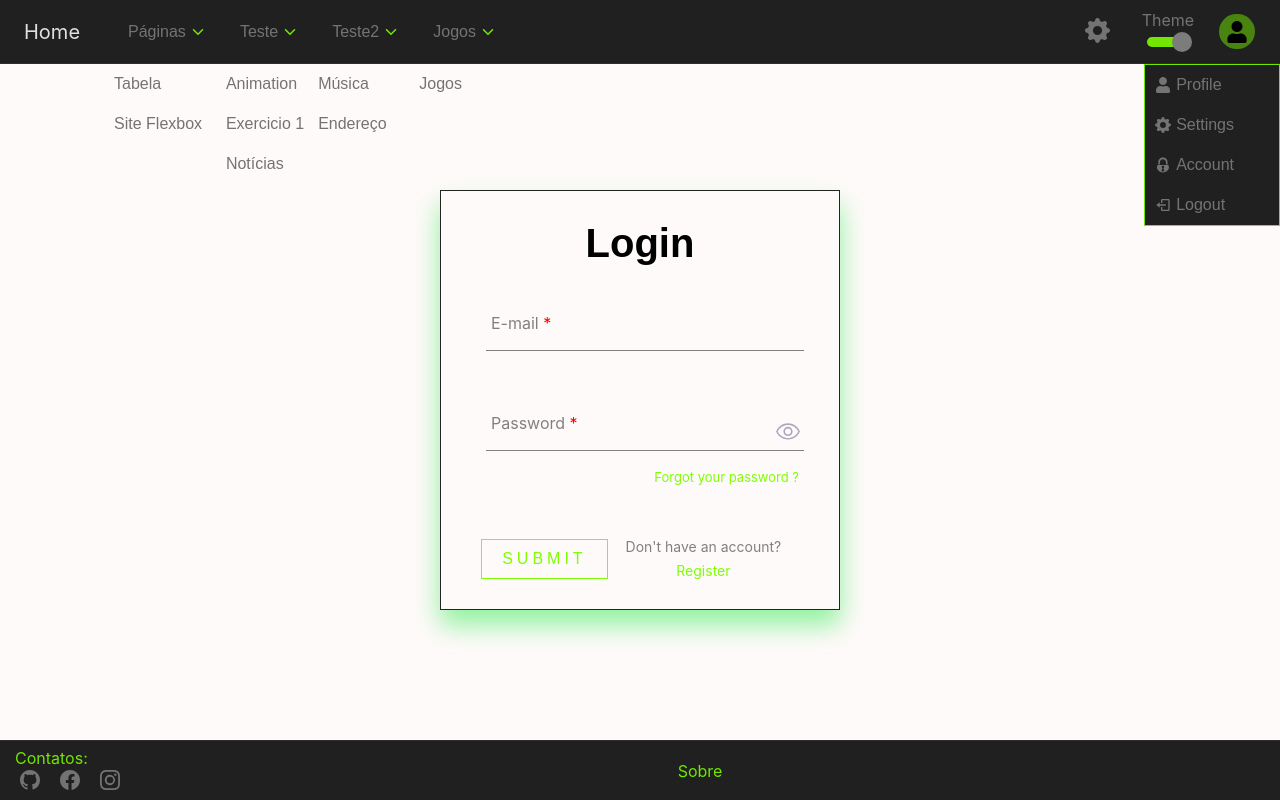
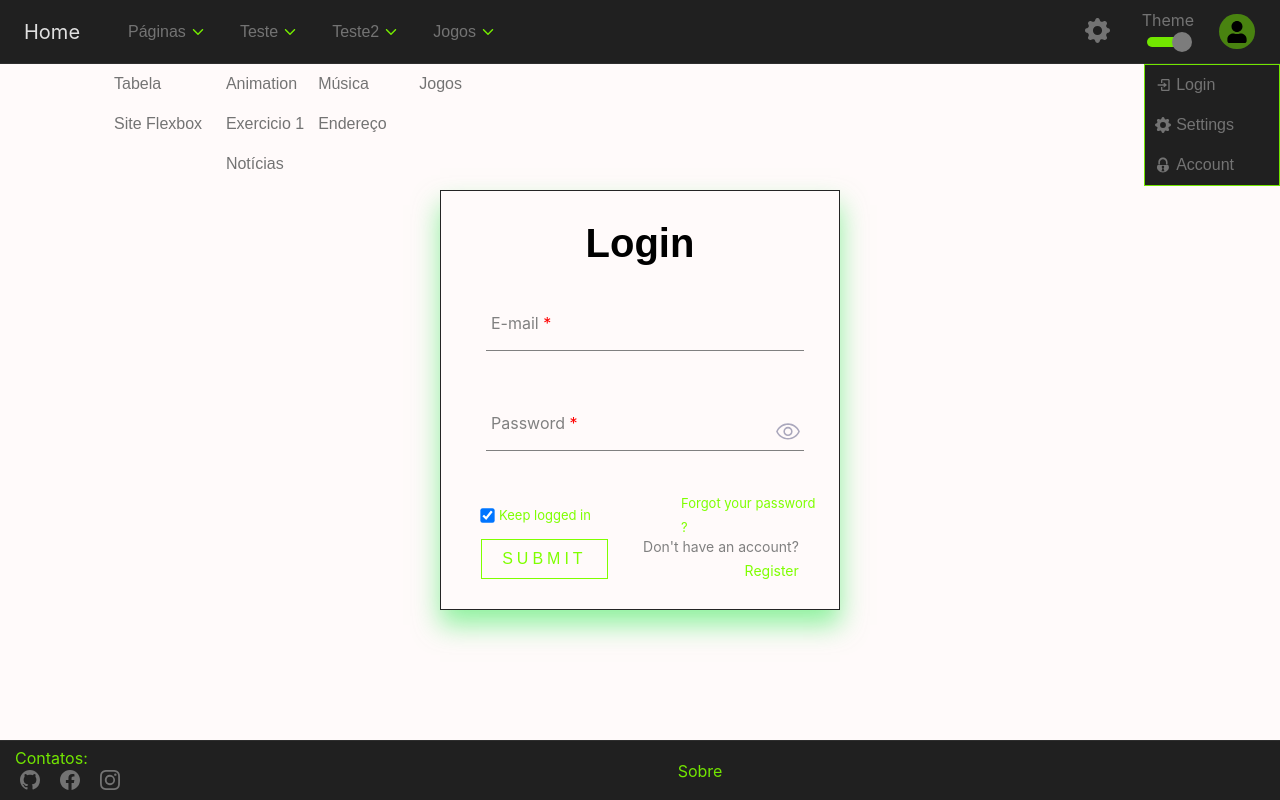
Before and after one commit to CaioMMendes/Learning-with-git, a React (Vite) app: page /account/login in a window 1280 px wide. Both pictures are taken after a click on the element 1237 px from the left and 31 px from the top of the page. Built offline with nearby package versions, Linux system fonts and the light colour scheme.

Commit message:
começo da criação do save login com localStorage

```diff
--- a/src/App.jsx
+++ b/src/App.jsx
@@ -23,10 +23,22 @@ import NewsList from "./pages/NewsList";
 import LoginUser from "./pages/LoginUser";
 import RegisterUser from "./pages/RegisterUser";
 import RecoverPassword from "./pages/RecoverPassword";
+import UserProfile from "./pages/UserProfile";
 import { useDispatch } from "react-redux";
 import { changeLivros } from "./redux/LivrosSlice";
+import { changeIsDark } from "./redux/IsDarkSlice";
+import { changeIsLogged } from "./redux/isLoggedSlice";
 
 function App() {
+  const [isLogged, setIsLogged] = useState({ logado: false, email: "" });
+  useEffect(() => {
+    setIsLogged(!!JSON.parse(localStorage.getItem("email")));
+  }, [isLogged]);
+
+  const dispatch = useDispatch();
+  useEffect(() => {
+    dispatch(changeIsLogged(isLogged));
+  }, [isLogged]);
   const [livros, setLivros] = useState([
     {
       isbn: 2,
@@ -59,14 +71,13 @@ function App() {
       id: uuidv4(),
     },
   ]);
-  const dispatch = useDispatch();
+
   useEffect(() => {
     dispatch(changeLivros(livros));
   }, [livros]);
   const [isDark, setIsDark] = useState(!!Cookies.get("dark"));
 
   // const currentMode = localStorage.getItem("darkMode");
-
   const mudarTema = () => {
     setIsDark(!isDark);
 
@@ -74,6 +85,11 @@ function App() {
       ? (setIsDark(false), Cookies.remove("dark"))
       : (setIsDark(true), Cookies.set("dark", true));
   };
+
+  // Se não usar dentro do useEffect da warning
+  useEffect(() => {
+    dispatch(changeIsDark(isDark));
+  }, [isDark]);
 
   // useEffect(mudarTema, []);
   const toggleMenu = () => document.body.classList.toggle("open");
@@ -210,11 +226,7 @@ function App() {
             exact
             element={<NewsList newsData={newsData} />}
           ></Route>
-          <Route
-            path="/account/login"
-            exact
-            element={<LoginUser isDark={isDark} />}
-          ></Route>
+          <Route path="/account/login" exact element={<LoginUser />}></Route>
           <Route
             path="/account/register"
             exact
@@ -225,6 +237,7 @@ function App() {
             exact
             element={<RecoverPassword />}
           ></Route>
+          <Route path="/account/profile" exact element={<UserProfile />} />
         </Routes>
         <ScrollToTop />
         <Footer isDark={isDark} />
--- a/src/components/NavbarUser.jsx
+++ b/src/components/NavbarUser.jsx
@@ -6,16 +6,12 @@ import { FaUser } from "react-icons/fa";
 import { GiPadlock } from "react-icons/gi";
 import { Link } from "react-router-dom";
 import { BiLogIn, BiLogOut } from "react-icons/bi";
-import { useDispatch } from "react-redux";
-import { changeIsLogged } from "../redux/isLoggedSlice";
+import { useDispatch, useSelector } from "react-redux";
+import { logout } from "../redux/isLoggedSlice";
 
 const NavbarUser = () => {
-  const [isLogged, setIsLogged] = useState(true);
-
+  const { isLogged } = useSelector((state) => state.isLoggedRedux);
   const dispatch = useDispatch();
-
-  dispatch(changeIsLogged(isLogged));
-
   function useOnClickOutside(ref, handler) {
     useEffect(() => {
       const listener = (event) => {
@@ -48,13 +44,15 @@ const NavbarUser = () => {
         </div>
       </button>
       <div className={`${styles.dropdown} ${isOpen ? styles.open : ""}`}>
-        {isLogged ? (
+        {isLogged.logado ? (
+          <Link to="/account/profile">
             <button>
               <span>
                 {" "}
                 <FaUser /> <p>Profile</p>
               </span>
             </button>
+          </Link>
         ) : (
           <Link to="/account/login">
             <button>
@@ -75,11 +73,19 @@ const NavbarUser = () => {
             <GiPadlock /> <p> Account</p>
           </span>
         </button>
-        {isLogged && (
+        {isLogged.logado && (
           <button
             onClick={() => {
-              setIsLogged(false);
+              dispatch(logout());
+              localStorage.setItem(
+                "email",
+                JSON.stringify({ logado: false, email: "" })
+              );
             }}
+            //         localStorage.setItem(
+            //   "email",
+            //   JSON.stringify({ logado: true, email: dados.email })
+            // );
           >
             <span>
               <BiLogOut className={styles.log} /> <p>Logout</p>
--- /dev/null
+++ b/src/components/PageTitle.jsx
@@ -0,0 +1,10 @@
+import React, { useEffect } from "react";
+
+const PageTitle = ({ pageTitle }) => {
+  useEffect(() => {
+    document.title = pageTitle;
+  }, [pageTitle]);
+  return <></>;
+};
+
+export default PageTitle;
--- /dev/null
+++ b/src/components/ProfileLogado.jsx
@@ -0,0 +1,11 @@
+import React from "react";
+import styles from "../css/componentsStyles/ProfileLogado.module.css";
+import { useDispatch, useSelector } from "react-redux";
+
+const ProfileLogado = () => {
+  const { isLogged } = useSelector((state) => state.isLoggedRedux);
+
+  return <div>E-mail: {isLogged.email}</div>;
+};
+
+export default ProfileLogado;
--- a/src/css/pagesStyles/LoginUser.module.css
+++ b/src/css/pagesStyles/LoginUser.module.css
@@ -30,7 +30,7 @@
   /* background-color: red; */
   height: 100px;
 }
-.loginBox .userBox input {
+.loginBox .userBox input:not([type="checkbox"]) {
   /* background-color: aqua; */
   position: relative;
   width: 100%;
@@ -65,7 +65,7 @@
   background-repeat: no-repeat;
 }
 
-.loginBox .userBox label {
+.loginBox .userBox label:not(.labelCheckbox) {
   position: relative;
   left: 10px;
   top: -60px;
@@ -75,8 +75,8 @@
   transition: 0.5s;
 }
 /* o ~ seleciona o elemento label que vem imediatamente após o elemento input com o atributo :focus ou :valid */
-.loginBox .userBox input:focus ~ label,
-.loginBox .userBox input:valid ~ label {
+.loginBox .userBox input:focus ~ label:not(.labelCheckbox),
+.loginBox .userBox input:valid ~ label:not(.labelCheckbox) {
   top: -85px;
   left: 5px;
   color: var(--verde);
@@ -122,10 +122,10 @@
   color: #cbbddb;
   margin: auto;
   width: 60%;
-  text-align: center;
+  text-align: end;
 }
 
-.register a {
+.register a:not(.forgotPassword) {
   margin: auto;
   color: var(--verde);
   text-decoration: none;
@@ -142,10 +142,41 @@ label span {
 
 .forgotPassword a {
   display: flex;
-  position: relative;
-  top: -30px;
   justify-content: end;
+  width: 137px;
   text-decoration: none;
   color: var(--verde);
   font-size: 13px;
 }
+
+.checkbox {
+  display: flex;
+  flex-direction: row;
+  position: relative;
+  justify-content: start;
+  width: 200px;
+  color: var(--verde);
+  align-items: center;
+}
+.checkbox input {
+  display: flex;
+  justify-content: start;
+  align-items: center;
+  margin: 0 0 0 0;
+  align-items: center;
+  scale: 1.1;
+  margin-right: 5px;
+}
+.checkbox label {
+  cursor: pointer;
+  user-select: none;
+  font-size: 13px;
+}
+
+.forgotKeep {
+  position: absolute;
+  top: 300px;
+
+  display: flex;
+  flex-direction: row;
+}
--- /dev/null
+++ b/src/css/pagesStyles/UserProfile.module.css
@@ -0,0 +1,4 @@
+.deslogado a {
+  text-decoration: none;
+  color: var(--verde);
+}
--- a/src/pages/LoginUser.jsx
+++ b/src/pages/LoginUser.jsx
@@ -5,9 +5,16 @@ import { Link } from "react-router-dom";
 import Swal from "sweetalert2";
 import Button from "../components/Button";
 import axios from "axios";
+import { useSelector, useDispatch } from "react-redux";
+import { changeIsLogged } from "../redux/isLoggedSlice";
 
-const LoginUser = ({ isDark }) => {
+const LoginUser = ({}) => {
+  const { isDark } = useSelector((state) => state.isDarkRedux);
+  const [isChecked, setIsChecked] = useState(true);
   const [showPassword, setShowPassword] = useState(false);
+  const { isLogged } = useSelector((state) => state.isLoggedRedux);
+  console.log(isLogged);
+  const dispatch = useDispatch();
   const [dados, setDados] = useState({
     email: "",
     password: "",
@@ -55,7 +62,26 @@ const LoginUser = ({ isDark }) => {
       showConfirmButton: false,
     });
   };
-
+  const handdleCheckboxChange = (e) => {
+    setIsChecked(e.target.checked);
+  };
+  const handdleKeepLogged = () => {
+    console.log("asd");
+    const expire = new Date().getTime() + 1 * 4 * 1000;
+    if (isChecked) {
+      localStorage.setItem(
+        "email",
+        JSON.stringify({ logado: true, email: dados.email })
+      );
+    } else {
+      localStorage.setItem(
+        "email",
+        JSON.stringify({ logado: false, email: "" })
+      );
+    }
+  };
+  const teste = localStorage.getItem("email");
+  console.log(teste);
   const handdleLogin = async (event) => {
     event.preventDefault();
 
@@ -66,9 +92,12 @@ const LoginUser = ({ isDark }) => {
             password: dados.password,
           })
           .then((response) => {
+            // console.log(response);
+            // limparDados();
             console.log(response);
-            // limparDados();
             sucesso();
+            dispatch(changeIsLogged({ logado: true, email: dados.email }));
+            handdleKeepLogged();
           })
           .catch((error) => {
             usuarioSenhaInvalidos(error);
@@ -80,6 +109,7 @@ const LoginUser = ({ isDark }) => {
     // : !isValidCep && alert("Digite um cep valido");
   };
   const usuarioSenhaInvalidos = (error) => {
+    console.log(error);
     alert(`O usuário ou senha estão incorretos`);
   };
 
@@ -125,10 +155,27 @@ const LoginUser = ({ isDark }) => {
                 }`}
                 onClick={togglePassword}
               ></div>
-              <div className={styles.forgotPassword}>
-                <Link to="/account/recover-password">
-                  Forgot your password ?
-                </Link>
+              <div className={styles.forgotKeep}>
+                <div className={styles.checkbox}>
+                  <input
+                    type="checkbox"
+                    checked={isChecked}
+                    onChange={handdleCheckboxChange}
+                    id="checkboxInput"
+                  />
+                  <label
+                    htmlFor="checkboxInput"
+                    className={styles.labelCheckbox}
+                  >
+                    Keep logged in
+                  </label>
+                </div>
+
+                <div className={styles.forgotPassword}>
+                  <Link to="/account/recover-password">
+                    Forgot your password ?
+                  </Link>
+                </div>
               </div>
             </div>
           </div>
@@ -139,6 +186,7 @@ const LoginUser = ({ isDark }) => {
             {/* <Button>Submits</Button> */}
             <div className={styles.register}>
               <p>Don't have an account?</p>
+
               <Link to="/account/register">Register</Link>
             </div>
           </div>
--- a/src/pages/Sobre.jsx
+++ b/src/pages/Sobre.jsx
@@ -1,12 +1,14 @@
 import React from "react";
 import styles from "../css/pagesStyles/Sobre.module.css";
 import { useSelector } from "react-redux";
+import PageTitle from "../components/PageTitle";
 
 const Sobre = () => {
   const { isLogged } = useSelector((state) => state.isLoggedRedux);
   return (
     <div className="container">
-      {isLogged && <p>logado</p>}
+      <PageTitle pageTitle="Sobre" />
+      {isLogged.logado && <p>logado</p>}
       <img
         className={styles.cebolinha}
         src="https://upload.wikimedia.org/wikipedia/pt/9/98/Cebolinha.png"
--- /dev/null
+++ b/src/pages/UserProfile.jsx
@@ -0,0 +1,23 @@
+import React from "react";
+import { Link } from "react-router-dom";
+import styles from "../css/pagesStyles/UserProfile.module.css";
+import ProfileLogado from "../components/ProfileLogado";
+import { useDispatch, useSelector } from "react-redux";
+const UserProfile = () => {
+  const { isLogged } = useSelector((state) => state.isLoggedRedux);
+
+  return (
+    <div className="container">
+      {isLogged.logado ? (
+        <ProfileLogado />
+      ) : (
+        <div className={styles.deslogado}>
+          Você ainda não está logado em nenhuma conta. Por favor,{" "}
+          {<Link to="/account/login">clique aqui</Link>} para efetuar o login
+        </div>
+      )}
+    </div>
+  );
+};
+
+export default UserProfile;
--- a/src/redux/isLoggedSlice.js
+++ b/src/redux/isLoggedSlice.js
@@ -7,7 +7,10 @@ import {
 export const isLoggedSlice = createSlice({
     name: 'isLogged',
     initialState: {
-        isLogged: false
+        isLogged: {
+            logado: false,
+            email: ''
+        }
     },
     reducers: {
         changeIsLogged(state, {
@@ -17,12 +20,23 @@ export const isLoggedSlice = createSlice({
                 ...state,
                 isLogged: payload
             }
+        },
+        logout(state) {
+            return {
+                ...state,
+                isLogged: {
+                    logado: false,
+                    email: ''
+                }
+
+            }
         }
     }
 })
 
 export const {
     changeIsLogged,
+    logout
 } = isLoggedSlice.actions
 export const selectIsLogged = state => state.isLogged
 
```
Also changed, not shown: src/css/componentsStyles/ProfileLogado.module.css (added). Lines whose indentation alone changed are shown as unchanged.
